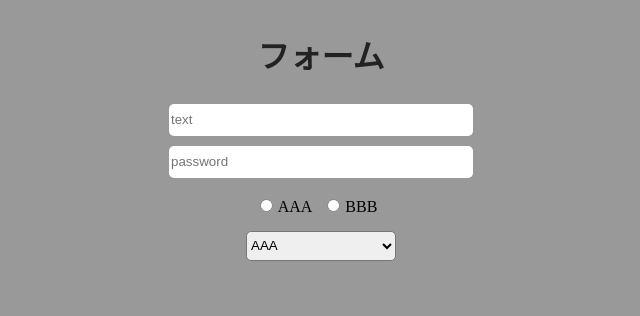
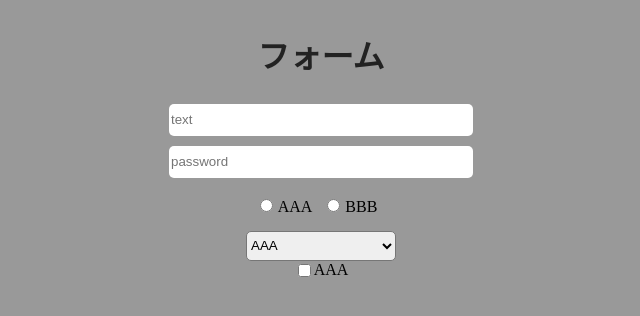
Before and after one commit to Qluqlu3/ts-form, a React (Create React App) app: page / in a window 1280 px wide. Shown: the top 316 px of the page, without its empty margins (329-969 px from the left). Built offline with nearby package versions, Linux system fonts and the light colour scheme.

Commit message:
commit確認

```diff
--- a/package.json
+++ b/package.json
@@ -15,7 +15,8 @@
     "react-dom": "^16.13.1",
     "react-scripts": "3.4.3",
     "styled-components": "^5.2.0",
-    "typescript": "~3.7.2"
+    "typescript": "~3.7.2",
+    "yarn": "^1.22.5"
   },
   "scripts": {
     "start": "react-scripts start",
--- a/src/CheckBox.tsx
+++ b/src/CheckBox.tsx
@@ -1,4 +1,15 @@
-import * as React from 'react';
+import * as React from "react";
+import Styled from "styled-components";
+
+const Wrapper = Styled("div")`
+	display: flex;
+	justify-content: center;
+	align-items: center;
+`;
+
+const FormCheckBox = Styled("input")`
+
+`;
 
 export interface ICheckBoxProps {}
 
@@ -15,6 +26,11 @@ export default class CheckBox extends React.Component<
   }
 
   public render() {
-		return <div></div>;
+    return (
+      <Wrapper>
+        <FormCheckBox type="checkbox" />
+        AAA
+      </Wrapper>
+    );
   }
 }
--- a/src/index.tsx
+++ b/src/index.tsx
@@ -1,10 +1,11 @@
-import React from 'react';
-import ReactDOM from 'react-dom';
-import Input from './Input';
-import Styled from 'styled-components';
-import Password from './Password';
-import Radio from './Radio';
-import Select from './Select';
+import React from "react";
+import ReactDOM from "react-dom";
+import Input from "./Input";
+import Styled from "styled-components";
+import Password from "./Password";
+import Radio from "./Radio";
+import Select from "./Select";
+import CheckBox from "./CheckBox";
 
 const Wrapper = Styled.div`
 	width: 100vw;
@@ -28,6 +29,7 @@ ReactDOM.render(
     <Password />
     <Radio />
     <Select />
+    <CheckBox />
   </Wrapper>,
-	document.getElementById('root')
+  document.getElementById("root")
 );
```
Also changed, not shown: src/dist/CheckBox.js, src/dist/index.js, 2 other files (tests, documents, lock files or other folders). Lines whose indentation alone changed are shown as unchanged.
